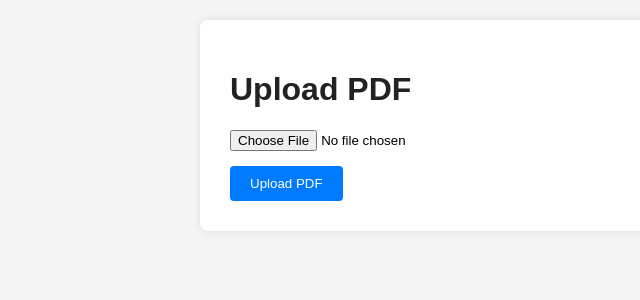
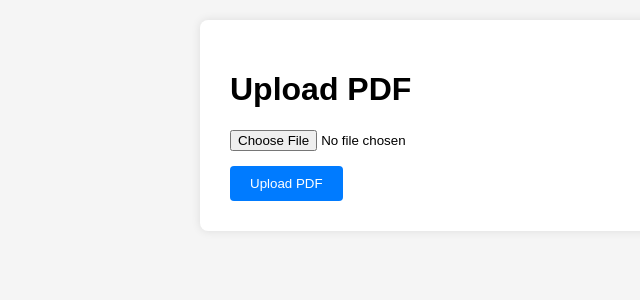
Before and after one commit to businessanuntro-code/pdf-medical-site, a Flask app: page /upload in a window 1280 px wide. Shown: the top 300 px of the page, without its empty margins (110-750 px from the left). Run offline with Flask 3, Linux system fonts and the light colour scheme.

Commit message:
Update upload.html

```diff
--- a/templates/upload.html
+++ b/templates/upload.html
@@ -3,14 +3,14 @@
 <head>
     <title>Upload PDF</title>
     <style>
-        body { font-family: Arial; margin: 20px; background:#f5f5f5; }
-        h1 { color:#222; }
-        .container { max-width:600px; margin:auto; background:#fff; padding:30px; border-radius:8px; box-shadow:0 0 10px rgba(0,0,0,0.1);}
+        body { font-family: Arial; margin: 20px; background: #f5f5f5; }
+        .container { max-width: 600px; margin:auto; background:#fff; padding:30px; border-radius:8px; box-shadow:0 0 10px rgba(0,0,0,0.1);}
         input[type="file"] { display:block; margin-bottom:15px; }
         button { padding:10px 20px; background:#007bff; color:white; border:none; border-radius:4px; cursor:pointer; }
     </style>
 </head>
 <body>
+
 <div class="container">
     <h1>Upload PDF</h1>
     <form action="/upload" method="POST" enctype="multipart/form-data">
@@ -18,5 +18,6 @@
         <button type="submit">Upload PDF</button>
     </form>
 </div>
+
 </body>
 </html>
```
